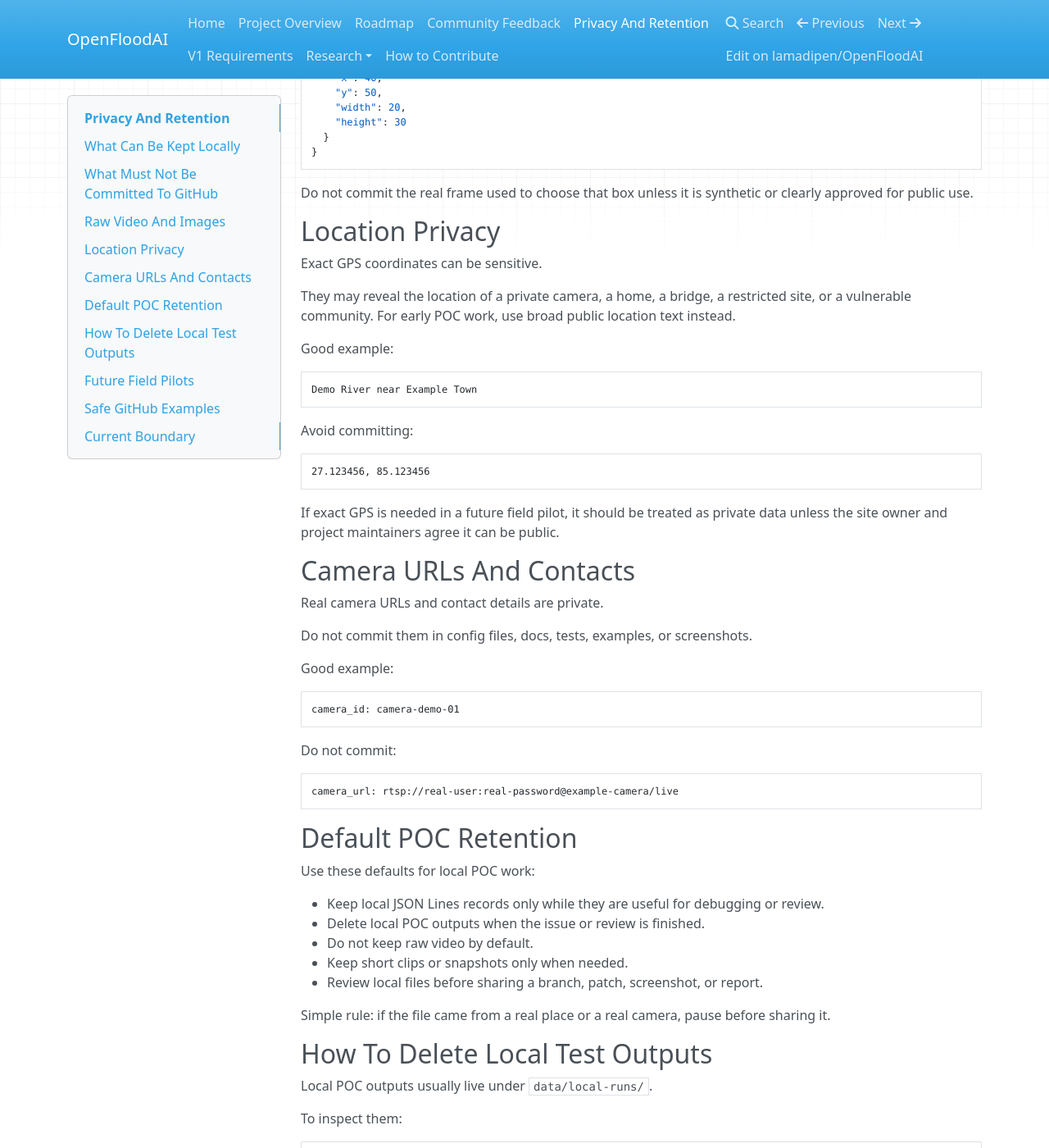
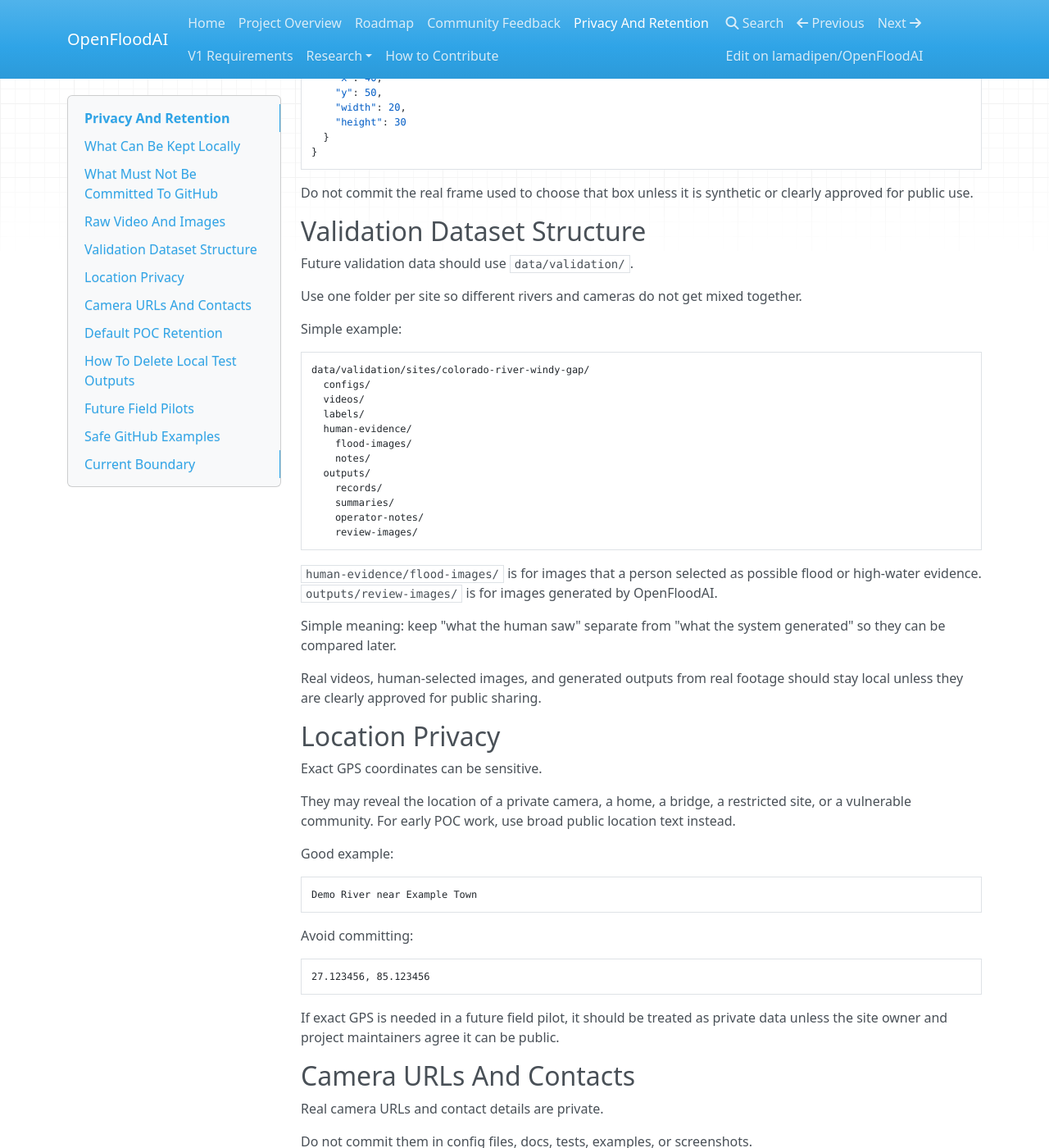
Before and after one commit to lamadipen/OpenFloodAI, an MkDocs documentation site: the page built from docs/privacy-retention.md, in a window 1280 px wide and 1400 px high, scrolled down 1669 px. Shown: the whole window at 82% size. Built offline with MkDocs 1.6.1, drawn with Linux system fonts in a browser that asks for light colours; nearby versions of some CDN libraries.

Commit message:
OF-026 add validation dataset structure (#58)

````diff
--- a/docs/privacy-retention.md
+++ b/docs/privacy-retention.md
@@ -73,6 +73,35 @@ Simple example: it is okay to copy this safe config-style value:
 ```
 
 Do not commit the real frame used to choose that box unless it is synthetic or clearly approved for public use.
+
+## Validation Dataset Structure
+
+Future validation data should use `data/validation/`.
+
+Use one folder per site so different rivers and cameras do not get mixed together.
+
+Simple example:
+
+```text
+data/validation/sites/colorado-river-windy-gap/
+  configs/
+  videos/
+  labels/
+  human-evidence/
+    flood-images/
+    notes/
+  outputs/
+    records/
+    summaries/
+    operator-notes/
+    review-images/
+```
+
+`human-evidence/flood-images/` is for images that a person selected as possible flood or high-water evidence. `outputs/review-images/` is for images generated by OpenFloodAI.
+
+Simple meaning: keep "what the human saw" separate from "what the system generated" so they can be compared later.
+
+Real videos, human-selected images, and generated outputs from real footage should stay local unless they are clearly approved for public sharing.
 
 ## Location Privacy
 
--- a/docs/roadmap.md
+++ b/docs/roadmap.md
@@ -54,6 +54,7 @@ Completed or started:
 - local POC pipeline from video to saved records
 - region-based local POC pipeline using a configured reference region
 - end-to-end local POC smoke workflow using safe synthetic input
+- validation dataset folder structure for multiple sites
 - local replay summary report for saved POC records
 - plain-language operator notes for POC outputs
 - local review images for biggest visual changes
@@ -63,7 +64,7 @@ Completed or started:
 - research note for ML models, datasets, Google ML options, and public water-data inspiration
 - human labeling guide for water-change review
 
-Simple example: today a developer can choose a watched image area, run a local video through the POC pipeline, save records to `data/local-runs/poc-records.jsonl`, print a short summary, create plain-language notes, generate a few local review images, or run one safe smoke test that checks the full local review flow.
+Simple example: today a developer can choose a watched image area, run a local video through the POC pipeline, save records to `data/local-runs/poc-records.jsonl`, print a short summary, create plain-language notes, generate a few local review images, organize validation data by site, or run one safe smoke test that checks the full local review flow.
 
 ## Next Direction
 
````
Also changed, not shown: README.md (+3 -0 lines), data/validation/README.md (added, +117 -0 lines), data/validation/sites/example-site/README.md (added, +39 -0 lines), 10 other files.
